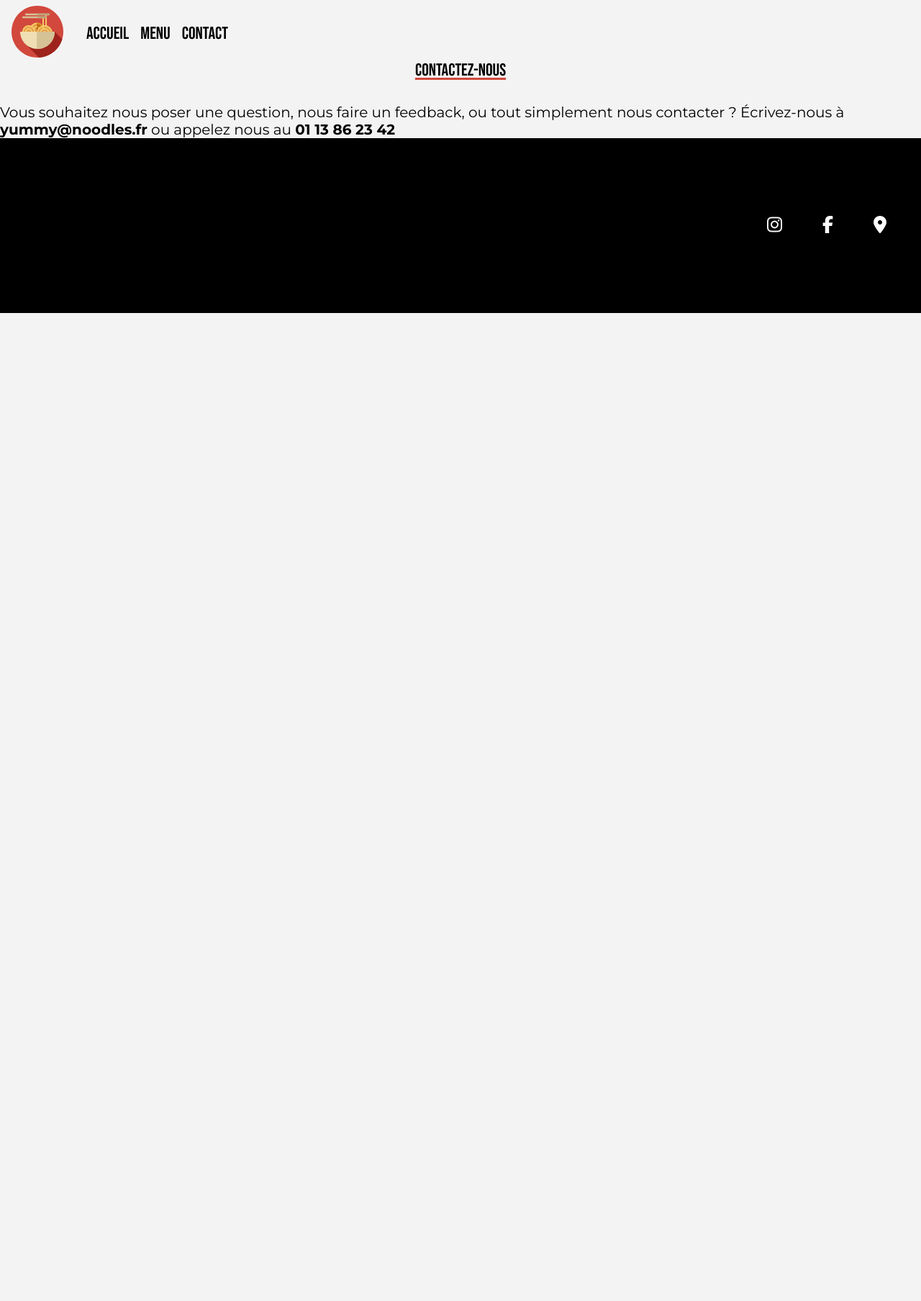
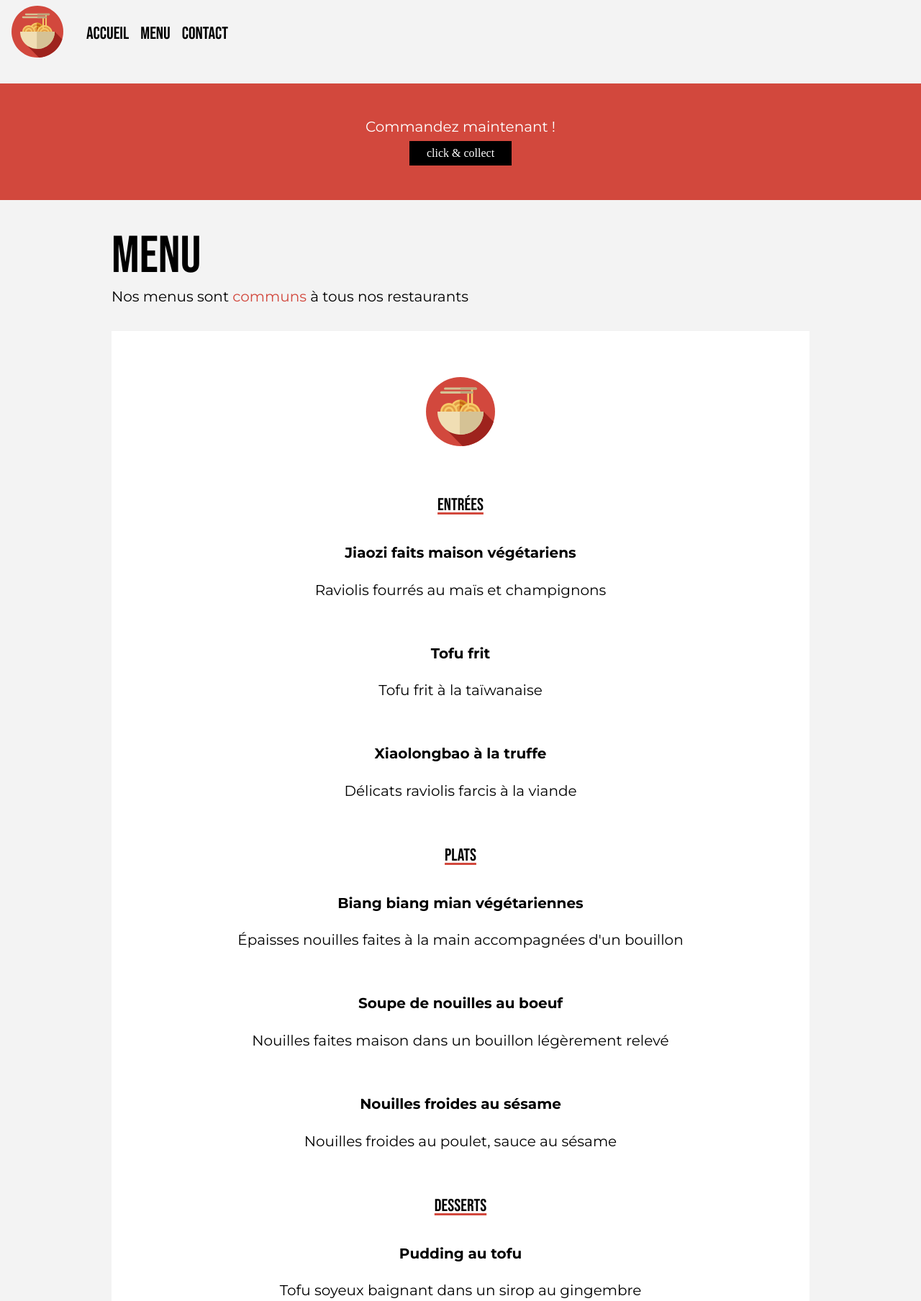
Before and after one commit to Momo0555/Nouilles, a plain HTML site: page menu.html in a window 1280 px wide. Shown: the top 1808 px of the page at 72% size. Before the commit the page ends 800 px from the top, so only its background shows below. Drawn offline with Linux system fonts and the light colour scheme.

Commit message:
nouvelle

```diff
--- a/menu.html
+++ b/menu.html
@@ -7,6 +7,7 @@
     <script src="https://kit.fontawesome.com/bc6d31ae1f.js" crossorigin="anonymous"></script>
     <link rel="stylesheet" href="style/main.css">
     <link rel="stylesheet" href="style/pages/menu.css">
+    <link rel="stylesheet" href="style/modules/footer.css">
 </head>
 <body>
     <header>
@@ -19,6 +20,64 @@
     </header>
 
     <main>
+        <section class="CTA">
+            <p>Commandez maintenant !</p>
+            <a href="#">click & collect</a>
+        </section>
+
+        <section class="menu">
+            <h1 class="menu__title">Menu</h1>
+            <p>Nos menus sont <span class="communs">communs</span> à tous nos restaurants</p>
+        </section>
+
+        <section class="entrees">
+            <img src="asset/Logo XL.svg" alt="logo">
+            <div>
+                <h2>Entrées</h2>
+                <div class="entrees__plats">
+                    <p><strong>Jiaozi faits maison végétariens</strong></p> <br>
+                    <p>Raviolis fourrés au maïs et champignons</p>
+                </div>
+                <div class="entrees__plats">
+                    <p><strong>Tofu frit</strong></p> <br>
+                    <p>Tofu frit à la taïwanaise</p>
+                </div>
+                <div class="entrees__plats">
+                    <p><strong>Xiaolongbao à la truffe</strong></p> <br>
+                    <p>Délicats raviolis farcis à la viande</p>
+                </div>
+            </div>
+
+            <div>
+                <h2>Plats</h2>
+                <div class="entrees__plats">
+                    <p><strong>Biang biang mian végétariennes</strong></p> <br>
+                    <p>Épaisses nouilles faites à la main accompagnées d'un bouillon</p>
+                </div>
+                <div class="entrees__plats">
+                    <p><strong>Soupe de nouilles au boeuf</strong></p> <br>
+                    <p>Nouilles faites maison dans un bouillon légèrement relevé</p>
+                </div>
+                <div class="entrees__plats">
+                    <p><strong>Nouilles froides au sésame</strong></p> <br>
+                    <p>Nouilles froides au poulet, sauce au sésame</p>
+                </div>
+            </div>
+
+            <div>
+                <h2>desserts</h2>
+                <p><strong>Pudding au tofu</strong></p> <br>
+                <p>Tofu soyeux baignant dans un sirop au gingembre</p>
+            </div>
+
+            <div class="entrees__type">
+                <h2>boissons</h2>
+                <p><strong>Taïwan Beer</strong></p> <br>
+                <p><strong>Bubble tea à la mûre</strong></p> <br>
+                <p><strong>Thé Oolong</strong></p>
+            </div>
+        </section>
+
         <section class="contact__info">
             <h2 class="contact__title">Contactez-nous</h2>
             <p>Vous souhaitez nous poser une question, nous faire un feedback, ou tout simplement nous contacter ?
--- a/style/modules/CTA.css
+++ b/style/modules/CTA.css
@@ -9,8 +9,9 @@
     padding: 0.5rem 1.5rem;
     background-color: var(--black);
     color: var(--white);
+    margin-top: 0.5rem;
+
 }
 .CTA p{
     color: var(--white);
-    margin-bottom: 0.5rem;
 }
--- a/style/pages/contact.css
+++ b/style/pages/contact.css
@@ -1,9 +1,20 @@
+.addressInfo{
+    margin-top: 5rem;
+    margin-bottom: 10rem;
+}
 .addressInfo__title{
     text-align: center;
-    margin-top: 10.5;
+    margin-bottom: 1.5rem;
 }
 .addressInfo div{
     display: flex;
     justify-content: center;
     gap: 2.5rem;
 }
+.contact__info{
+    margin-bottom: 5rem;
+}
+.contact__info p{
+    text-align: center;
+    margin: 0rem 5rem;
+}
--- a/style/pages/menu.css
+++ b/style/pages/menu.css
@@ -0,0 +1,45 @@
+.CTA{
+    margin-top: 2rem;
+}
+.contact__info{
+    margin: 4.5rem 8rem;
+    text-align: center;
+}
+.menu{
+    margin: 2.25rem 9.688rem;
+}
+.entrees{
+    background-color: var(--white);
+    margin-left: 9.688rem;
+    margin-right: 9.688rem;
+    text-align: center;
+}
+
+.entreesInfo{
+    margin-top: 3.75rem;
+    margin-bottom: 3.75rem;
+}
+
+.entrees div p{
+    margin: 0.3rem 0rem;
+}
+
+.entrees h2{
+    margin-bottom: 2.5rem;
+    margin-top: 4rem;
+}
+
+.entrees img{
+    height: 6rem;
+    width: 6rem;
+    margin-top: 4rem;
+}
+.entrees__type{
+    padding-bottom: 5rem;
+}
+.entrees__plats{
+    margin-bottom: 4rem;
+}
+.communs{
+    color: var(--red-highlight);
+}
```
Also changed, not shown: contact.html (+1 -0 lines).
